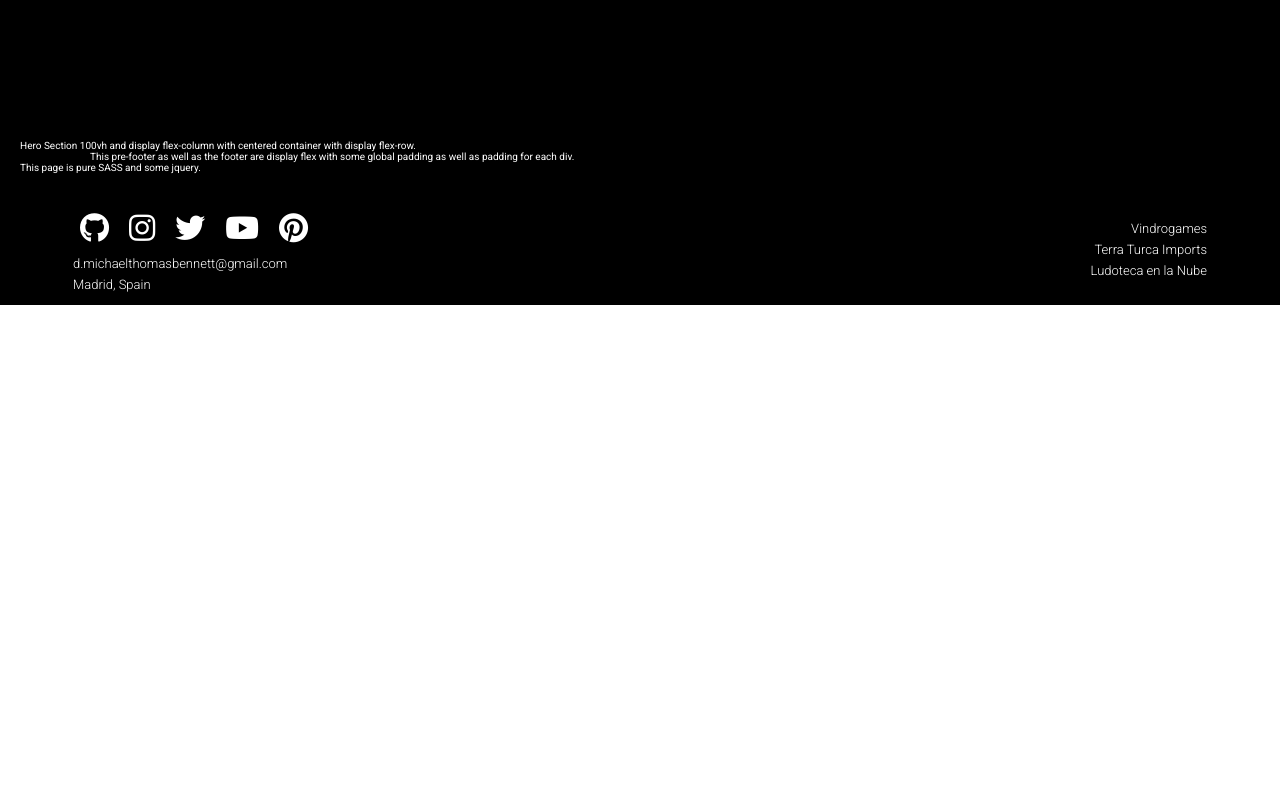
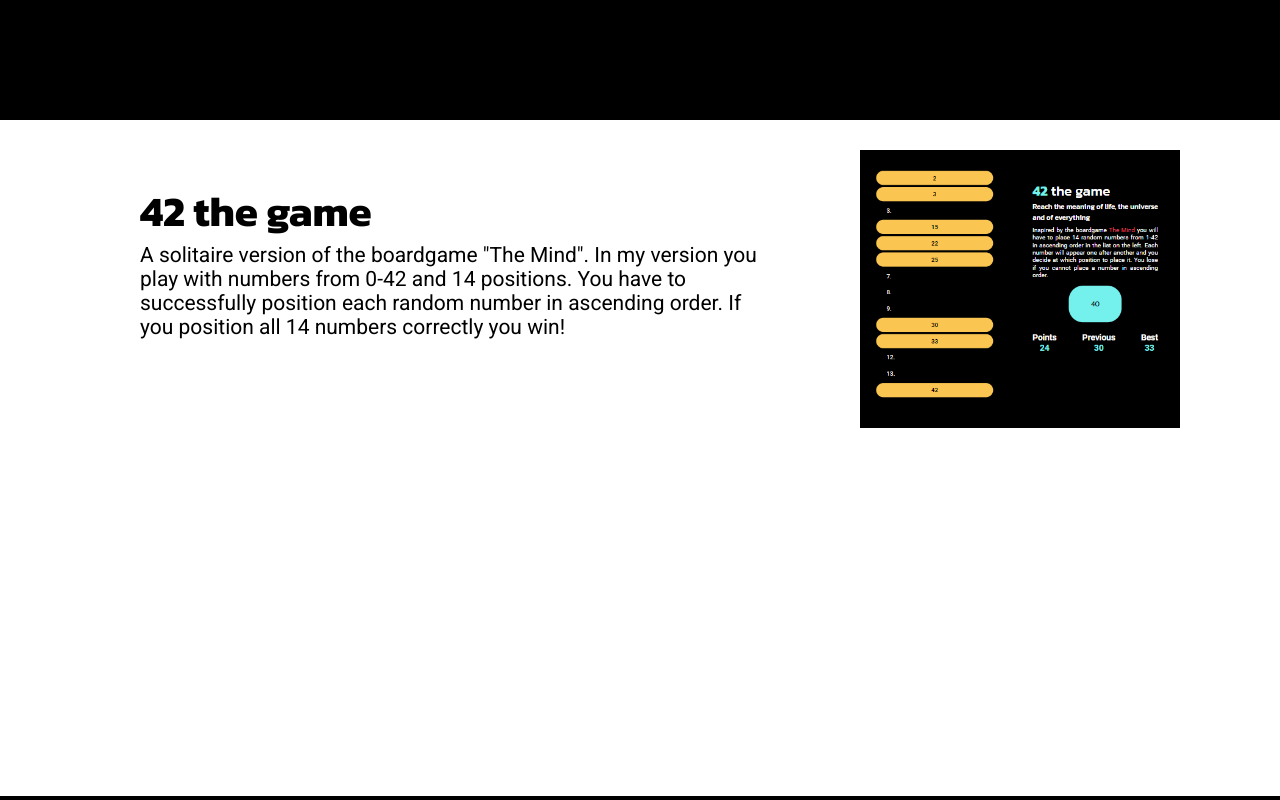
Before and after one commit to teacherMaik/Web-Design, a website: page dist/web-games-portfolio/index.html in a window 1280 px wide. Shown: the part 680-1480 px from the top of the page. Before the commit the page ends 985 px from the top, so only its background shows below. Drawn offline with nearby package versions, Linux system fonts and the light colour scheme.

Commit message:
one commit a day

```diff
--- a/scss/_games.scss
+++ b/scss/_games.scss
@@ -1,3 +1,38 @@
+// Games Index
+section.game-container {
+  background-color: white;
+  min-height: 42vh;
+  padding: 3rem 7rem;
+  display: grid;
+  grid-template-columns: 2fr 1fr;
+
+  .boardgames-info {
+    padding: 3rem 7rem;
+    display: flex;
+    flex-direction: column;
+    color: $tm-black-solid;
+
+    h3 {
+      font-size: 4.2rem;
+      font-family: $tm-kanit;
+    }
+
+    p {
+      font-size: 2.1rem;
+    }
+  }
+
+  .boardgames-gallery {
+    align-self: center;
+    text-align: center;
+
+    img {
+      width: 84%;
+    }
+  }
+
+}
+
 // tr3s
 #tm-hero-tr3s {
   height: 100vh;
```
Also changed, not shown: dist/css/main.css, dist/web-games-portfolio/index.html, 1 other file.
